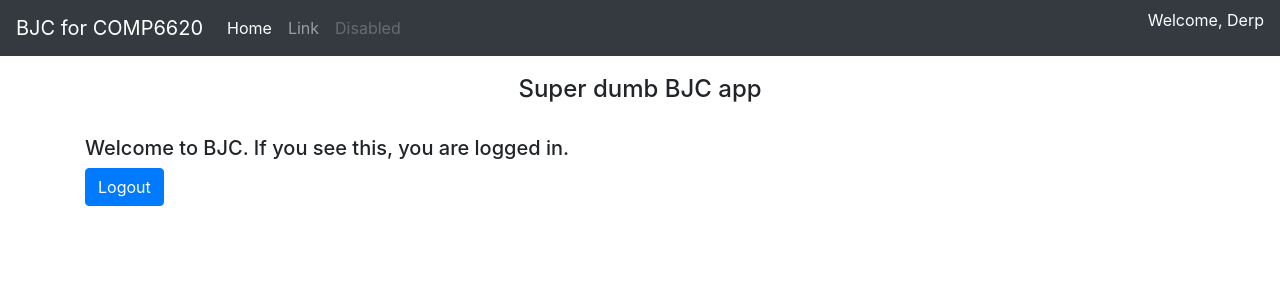
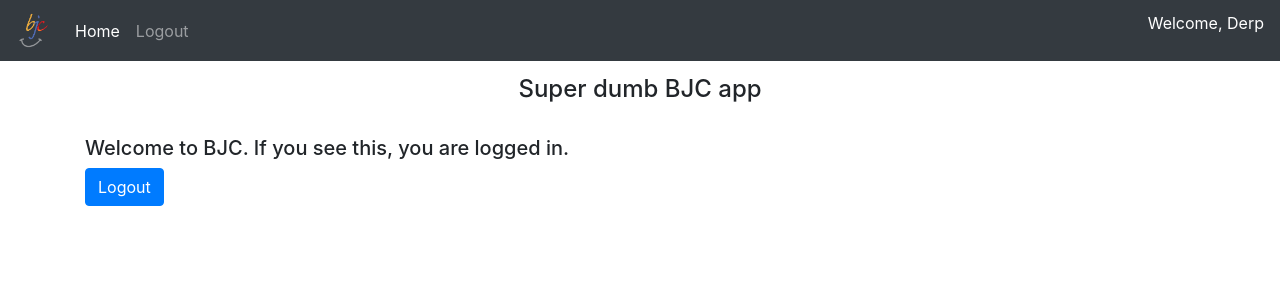
Before and after one commit to JSLBrowning/COMP-6620-Final-Project, a PHP site: page / in a window 1280 px wide. Shown: the top 300 px of the page. Run offline with PHP 8.4, Linux system fonts and the light colour scheme; a user stored in the database is signed in; data that the repository does not hold is empty; a stand-in replaces the project's code that opens the database connection.

Commit message:
clean up header and add logout

```diff
--- a/web/header.php
+++ b/web/header.php
@@ -3,10 +3,7 @@ require_once "session_management.php";
 ?>
 
 <nav class="navbar navbar-expand-md navbar-dark fixed-top bg-dark">
-  <a class="navbar-brand" href="/web/courses.php">BJC for COMP6620</a>
-  <button class="navbar-toggler" type="button" data-toggle="collapse" data-target="#navbarCollapse" aria-controls="navbarCollapse" aria-expanded="false" aria-label="Toggle navigation">
-    <span class="navbar-toggler-icon"></span>
-  </button>
+  <a class="navbar-brand" href="/web/courses.php"><img width="35px" src="/assets/bjc.png"></a>
   <div class="collapse navbar-collapse" id="navbarCollapse">
     <ul class="navbar-nav mr-auto">
       <li class="nav-item active">
@@ -22,10 +19,7 @@ require_once "session_management.php";
 
       </li>
       <li class="nav-item">
-        <a class="nav-link" href="#">Link</a>
-      </li>
-      <li class="nav-item">
-        <a class="nav-link disabled" href="#">Disabled</a>
+        <a class="nav-link" href="/web/logout.php">Logout</a>
       </li>
     </ul>
     <?php
--- a/web/login.php
+++ b/web/login.php
@@ -53,7 +53,7 @@
     // require_once "header.php";
     ?>
 
-    <div class="container" style="margin-top: 75px;">
+    <div class="container" >
         <header>
             <img width="100px" src="/assets/bjc.png">
         </header>
--- a/web/register.php
+++ b/web/register.php
@@ -39,7 +39,7 @@
     // require_once "header.php";
     ?>
 
-    <div class="container" style="margin-top: 75px;">
+    <div class="container">
         <header>
             <img width="100px" src="/assets/bjc.png">
         </header>
```
